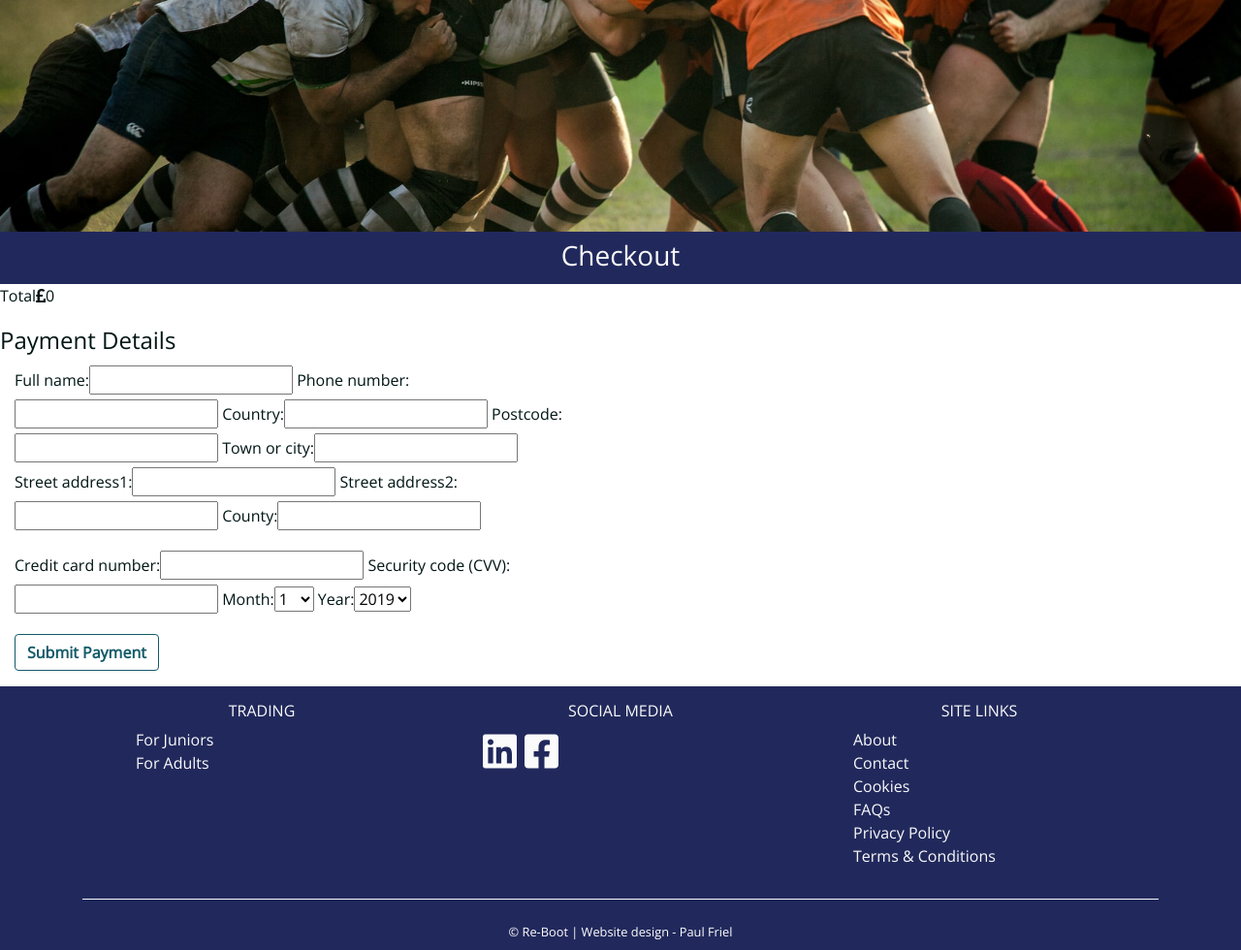
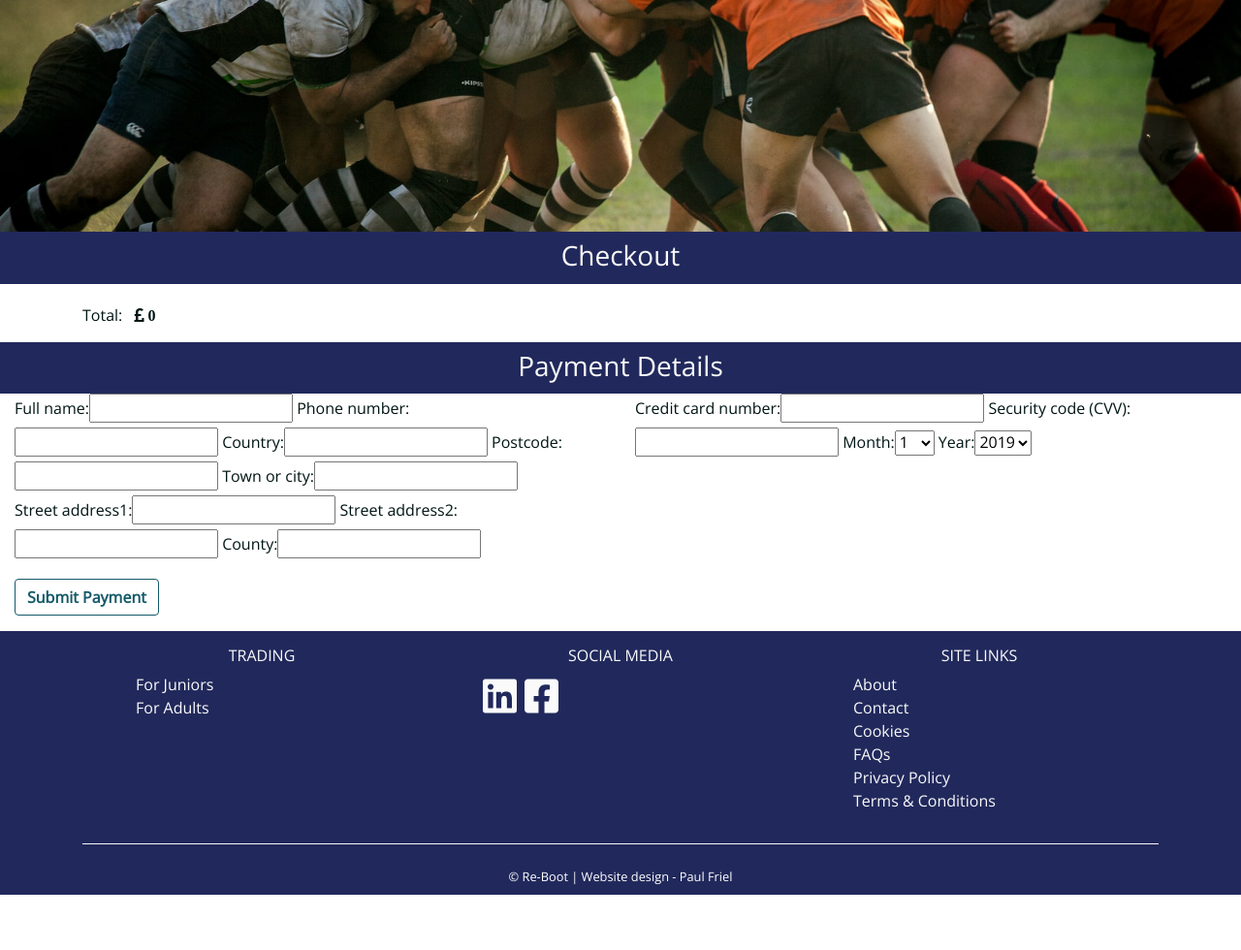
Before and after one commit to Spagettileg/reboot-pbf, a Django app: page /checkout/ in a window 1280 px wide. Shown: the part 92-1072 px from the top of the page at 97% size. After the commit the page ends 1015 px from the top, so only its background shows below. Run offline with Django 3.2, Linux system fonts and the light colour scheme; the visitor is signed in with stand-in values (Sample User, id 1); some libraries are stand-ins or nearby versions.

Commit message:
Checkout payment total housed in a container, centred and fontawesome icon and text given bootstrap padding for spacing and improved UXD.

```diff
--- a/checkout/templates/checkout.html
+++ b/checkout/templates/checkout.html
@@ -1,10 +1,4 @@
-{% extends "base.html" %}
-{% load static from staticfiles %}
-{% load bootstrap_tags %}
-
-# Javascript blockhead created in order to interface with Stripe
-# A publishable key authenticates the users access to stripe from the browser
-{% block head_js %}
+{% extends "base.html" %} {% load static from staticfiles %} {% load bootstrap_tags %} # Javascript blockhead created in order to interface with Stripe # A publishable key authenticates the users access to stripe from the browser {% block head_js %}
 <script type="text/javascript" src="https://js.stripe.com/v2/"></script>
 <script type="text/javascript">
     //<![CDATA[
@@ -12,9 +6,7 @@
     //]]>
 </script>
 <script type="text/javascript" src="{% static 'js/stripe.js' %}"></script>
-{% endblock %}
-
-{% block content %}
+{% endblock %} {% block content %}
 <div class="pt-2 pb-1 col-12 product-category text-center">
     <h3>Checkout</h3>
 </div>
@@ -36,24 +28,30 @@
 </div>
 
 <!-- Show the Total Cost of what User is purchasing = out side above loop -->
-<div class="row">
-    <p> Total</p>
-    <p><span class="fas fa-pound-sign" aria-hidden="true"></span>{{ total }}</p>
+
+<div class="pt-3 pb-3 container checkout-total-outer">
+    <div class="pt-1 checkout-total">
+        <span>Total: </span><i class="fas fa-pound-sign pl-2" aria-hidden="true"><span class="pl-1"></span>{{ total }}</i>
     </div>
+</div>
+
 
 <!-- Both order and payment forms are added to the html page -->
 <form role="form" method="post" id="payment-form" action="{% url 'checkout' %}">
-    <legend>Payment Details</legend>
+    <div class="pt-2 pb-1 col-12 product-category text-center">
+        <h3>Payment Details</h3>
+    </div>
     <div id="credit-card-errors" style="display:none">
         <div class="alert-message block-message error" id="stripe-error-message"></div>
     </div>
 
+    <div class="row">
         <div class="form-group col-md-6">
             {{ order_form|as_bootstrap }}
         </div>
-
         <div class="form-group col-md-6">
             {{ payment_form|as_bootstrap }}
+        </div>
     </div>
 
     {% csrf_token %}
```
Lines whose indentation alone changed are shown as unchanged.
